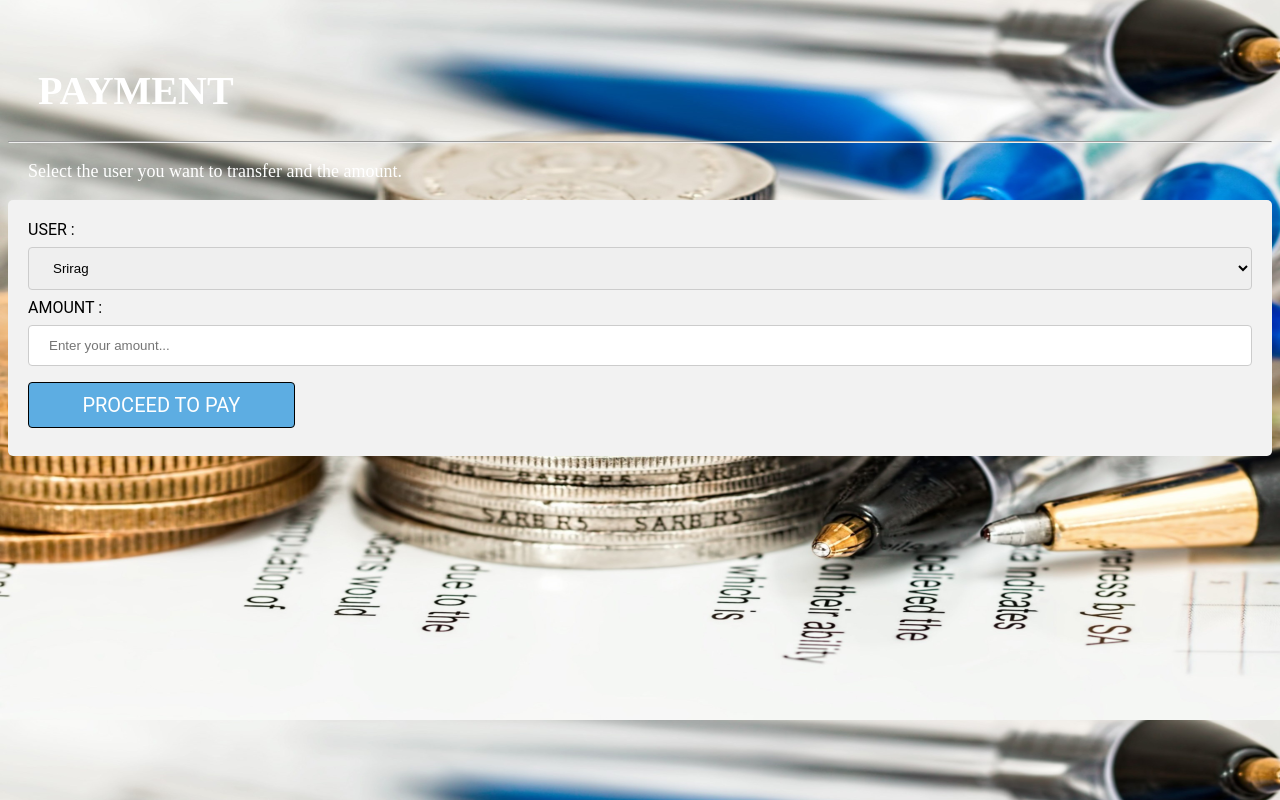
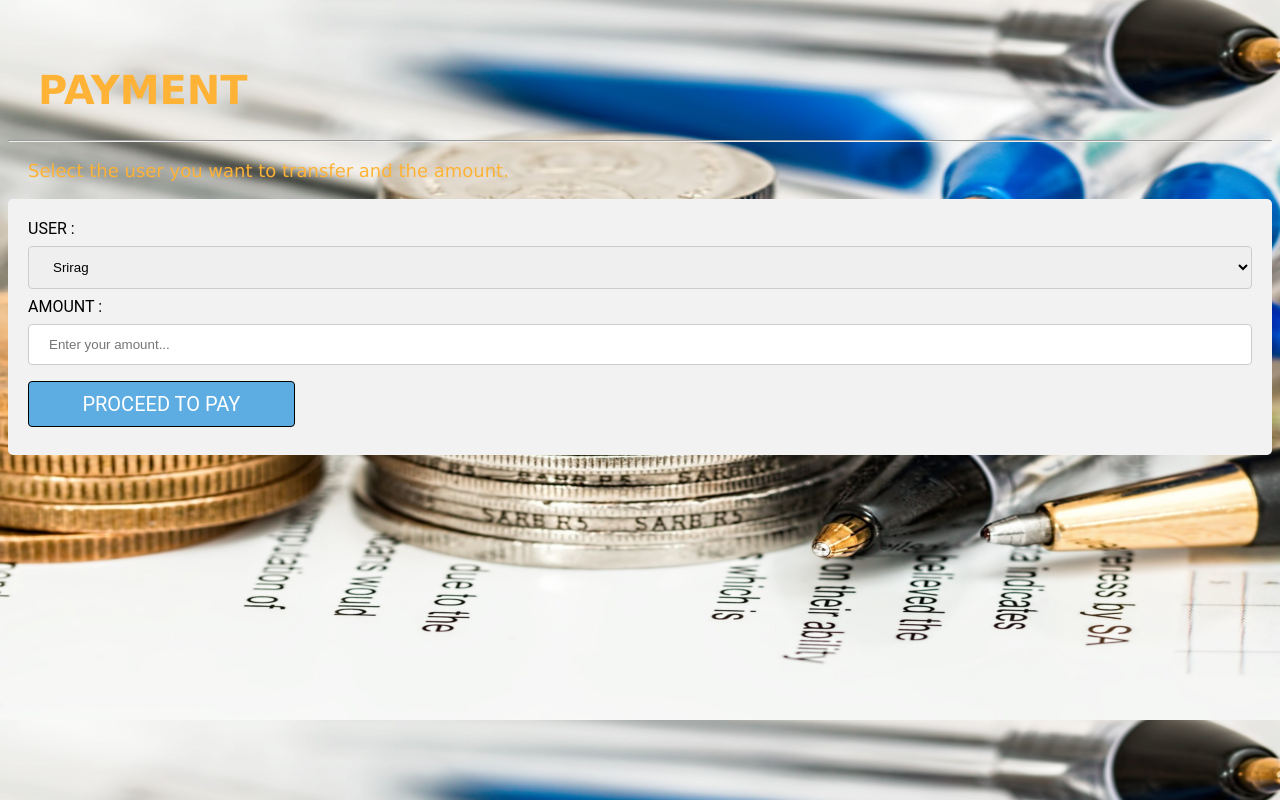
Before and after one commit to Srirag-T/Basic-Banking-App-TSF-Task, a plain HTML site: page transfer.html in a window 1280 px wide. Drawn offline with Linux system fonts and the light colour scheme.

Commit message:
Update transfer.html

```diff
--- a/transfer.html
+++ b/transfer.html
@@ -15,8 +15,8 @@ input[type=text], select {
 }
 
 h1 {
-  color: white;
-  font-family: Times New Roman;
+ color: #feb236;
+  font-family: verdana;
   font-size: 40px;
   padding-top: 40px;
   margin-left: 30px;
@@ -43,8 +43,8 @@ body {
   margin: 8px 0;
 }
 p{
-  color: white;
-  font-family: Times New Roman;
+   color: #feb236;
+  font-family: verdana;
   font-size: 18px;
   margin-left: 20px;
 }
```
